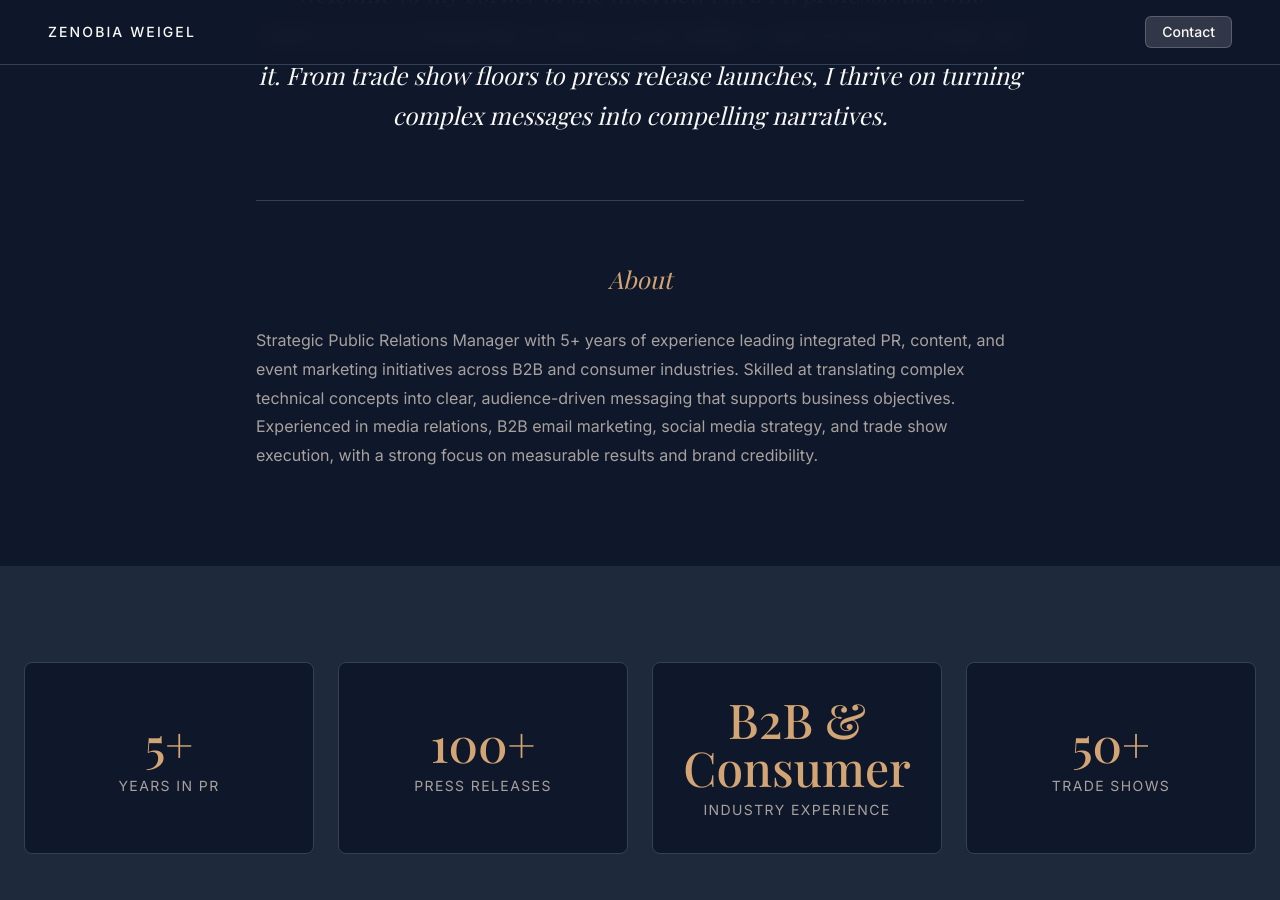
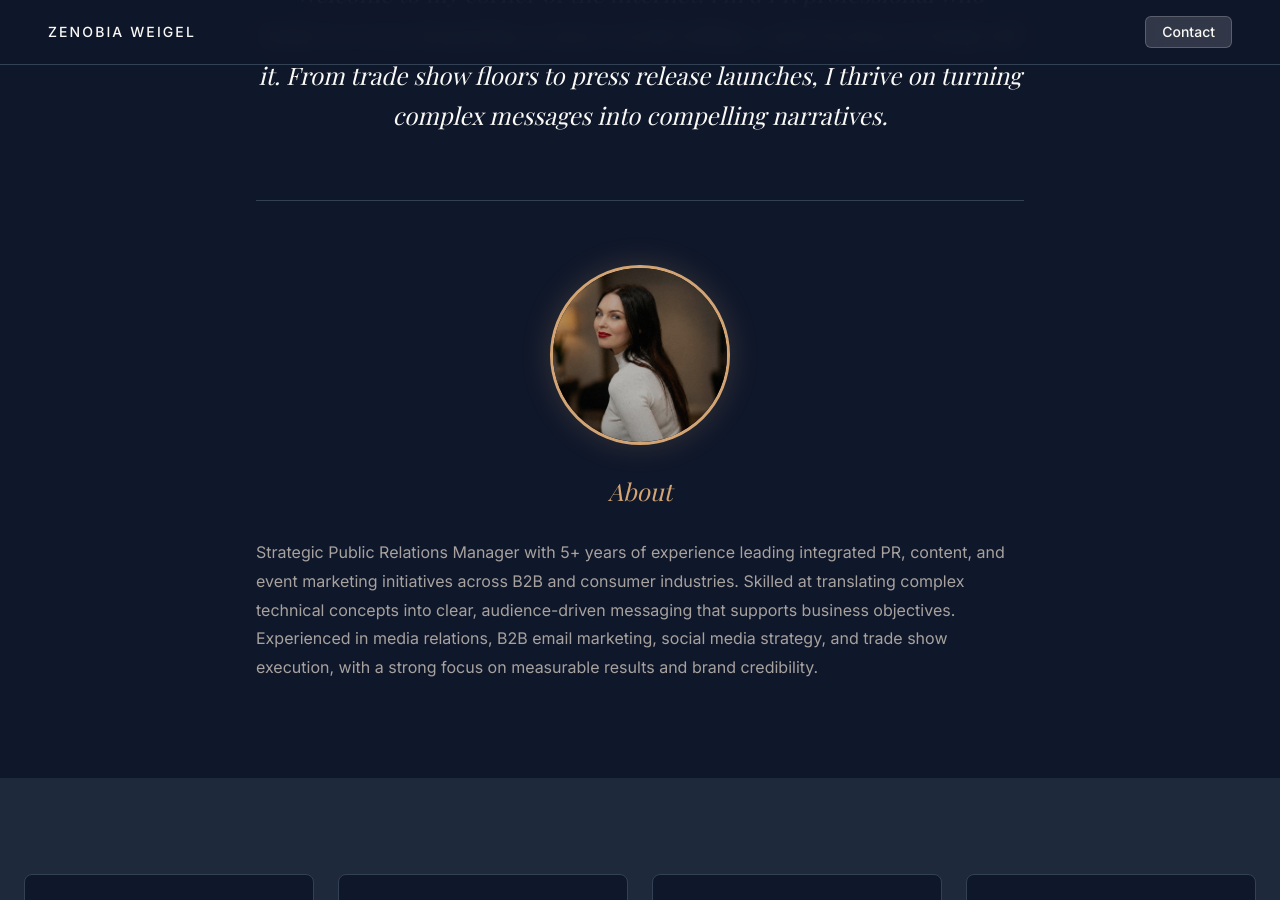
Before and after one commit to Zenobia-Weigel/Zenobia-Portfolio-Website, a Jekyll site: the page built from index.html, in a window 1280 px wide and 900 px high, scrolled down 1023 px. Built offline with Jekyll 4.4.1, drawn with Linux system fonts in a browser that asks for light colours; some web fonts are replaced.

Commit message:
Add profile photo to About section
Introduces a profile photo in the About section by updating the HTML structure and adding corresponding styles for layout, sizing, and responsiveness.

```diff
--- a/_includes/story-section.html
+++ b/_includes/story-section.html
@@ -8,6 +8,11 @@
 
     {% if site.data.profile.about %}
     <div class="story-section__about">
+      <div class="story-section__photo">
+        <img src="{{ site.data.profile.photo | relative_url }}"
+             alt="{{ site.data.profile.name }}"
+             class="story-section__photo-img">
+      </div>
       <h2 class="story-section__heading">About</h2>
       <div class="story-section__content">
         {{ site.data.profile.about | markdownify }}
--- a/_sass/_components.scss
+++ b/_sass/_components.scss
@@ -109,6 +109,27 @@
   &__about {
     border-top: 1px solid $border;
     padding-top: $spacing-3xl;
+  }
+
+  &__photo {
+    display: flex;
+    justify-content: center;
+    margin-bottom: $spacing-xl;
+  }
+
+  &__photo-img {
+    width: 150px;
+    height: 150px;
+    border-radius: $radius-full;
+    object-fit: cover;
+    object-position: center top;
+    border: 3px solid $primary-color;
+    box-shadow: $shadow-glow;
+
+    @media (min-width: $breakpoint-md) {
+      width: 180px;
+      height: 180px;
+    }
   }
 
   &__heading {
```
